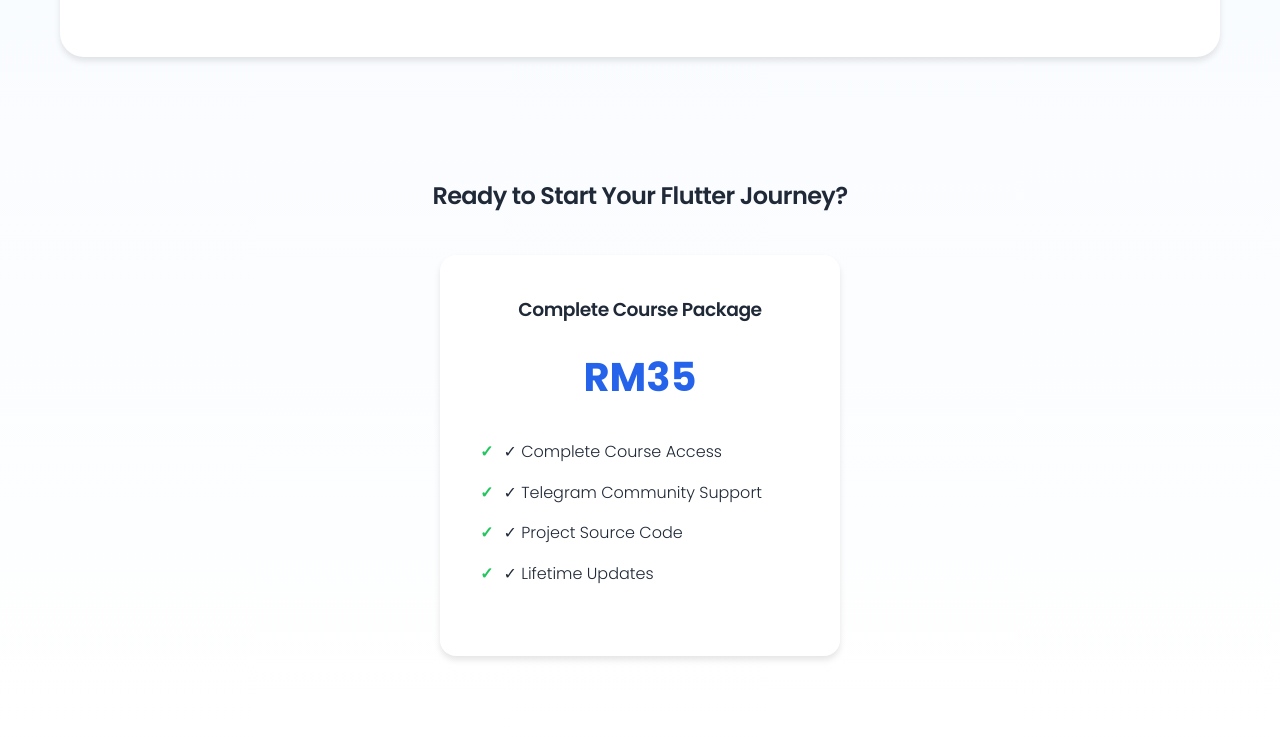
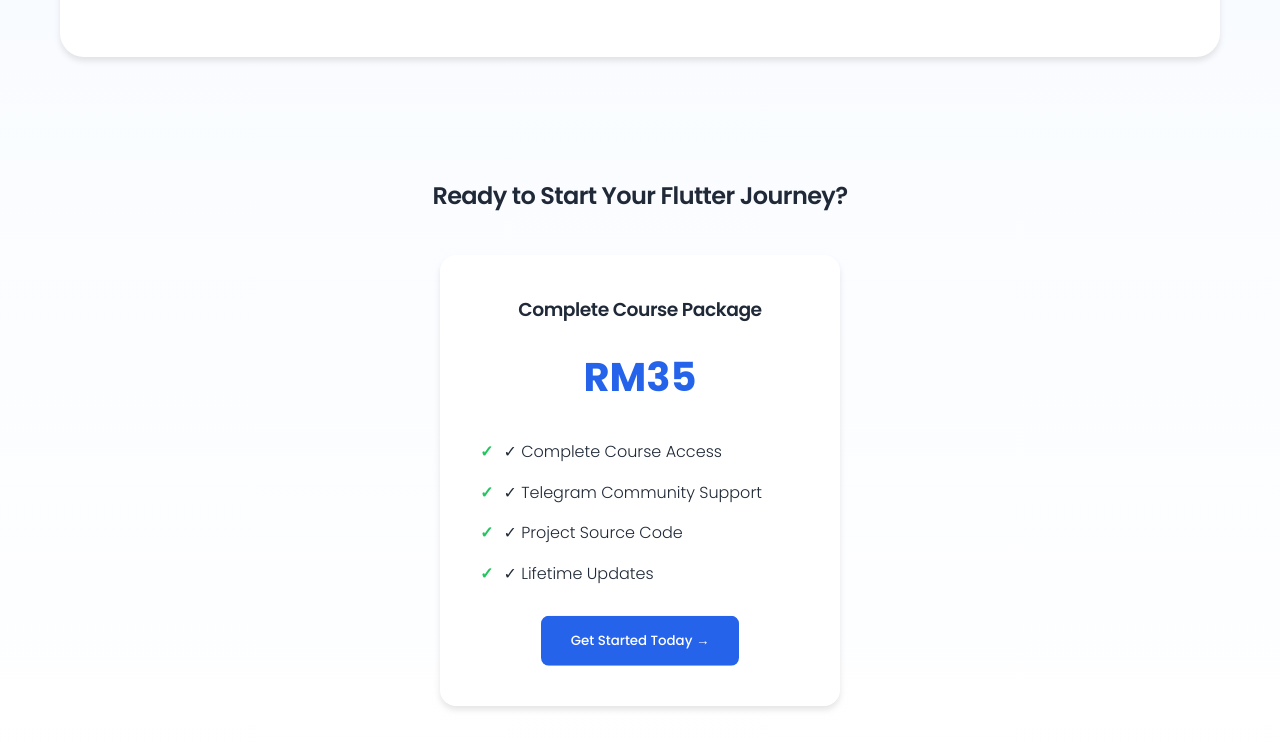
Before and after one commit to HazimDeveloper/BuyFlutterBook, a plain HTML site: page index.html in a window 1280 px wide. Shown: the part 1206-1954 px from the top of the page. Drawn offline with nearby package versions, Linux system fonts and the light colour scheme.

Commit message:
add button

```diff
--- a/index.html
+++ b/index.html
@@ -465,7 +465,7 @@
                     <li>✓ Project Source Code</li>
                     <li>✓ Lifetime Updates</li>
                 </ul>
-                <!-- <button class="btn btn-primary floating" onclick="openModal()">Get Started Today →</button> -->
+                <button class="btn btn-primary floating" onclick="openModal()">Get Started Today →</button>
             </div>
         </div>
     </div>
```
